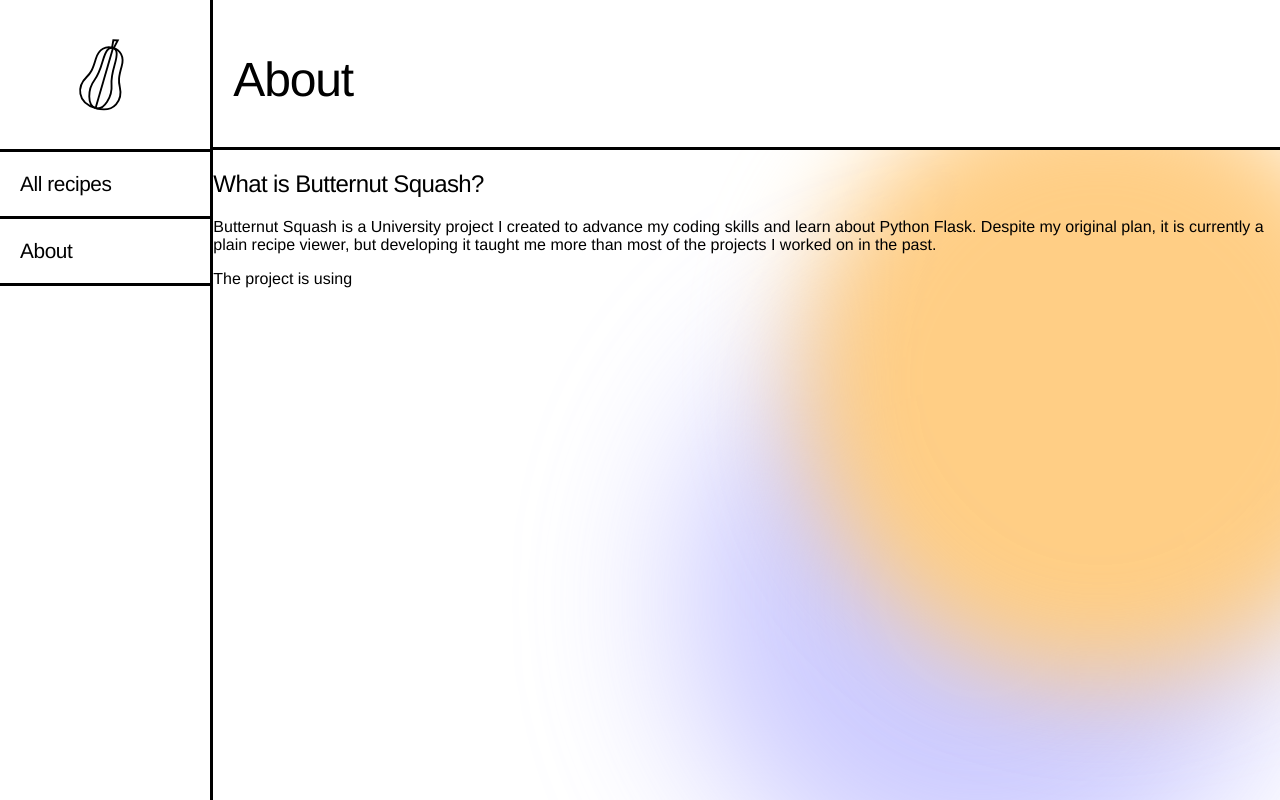
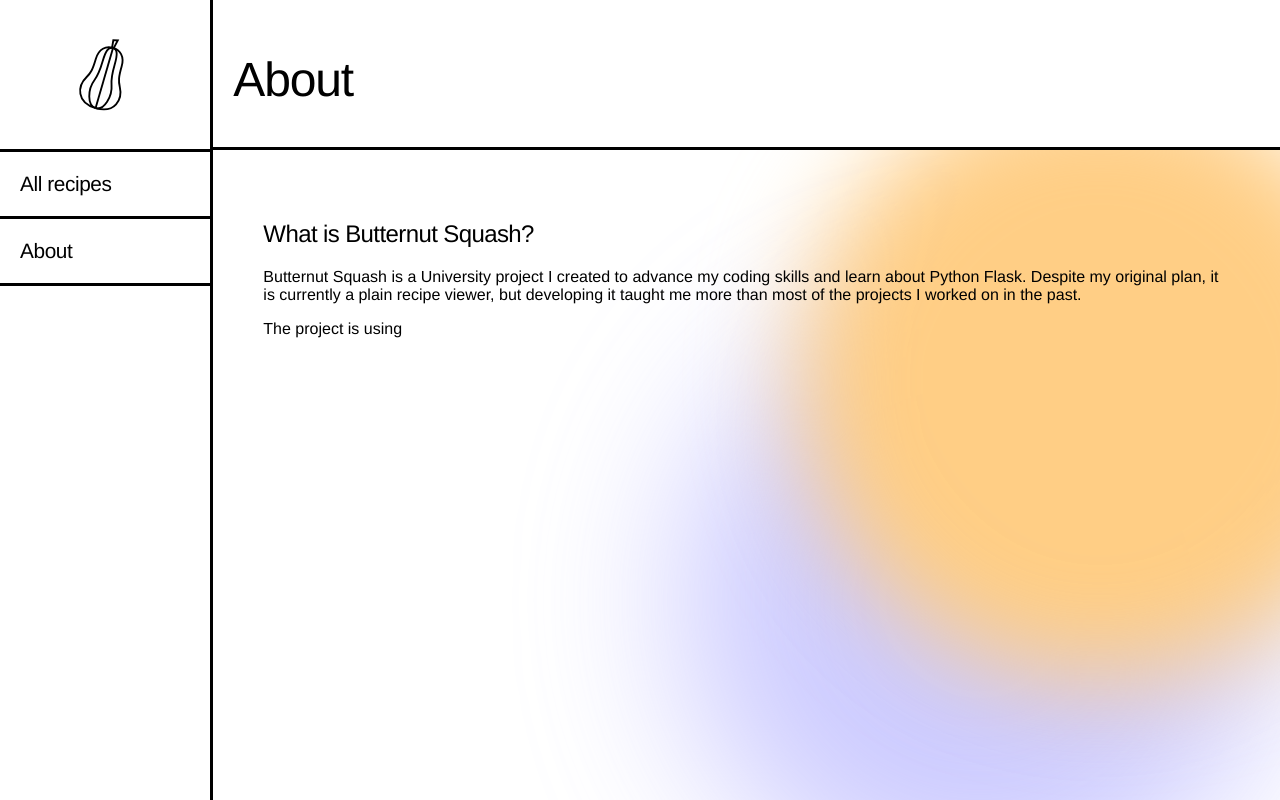
Before and after one commit to karolencina/butternut, a Flask app: page /about in a window 1280 px wide. Run offline with Flask 2, Linux system fonts and the light colour scheme; some web fonts are replaced.

Commit message:
Add about class to css

```diff
--- a/static/css/styles.css
+++ b/static/css/styles.css
@@ -103,14 +103,15 @@ ul, li {
     grid-row-start: 2;
 }
 
-.ingredients {
-}
-
 .recipe-container {
     border: solid black;
     background-color: var(--c-white);
     margin: 50px;
     padding: var(--padding);
+}
+
+.about {
+    padding: 50px;
 }
 
 #shape-primary {
```
